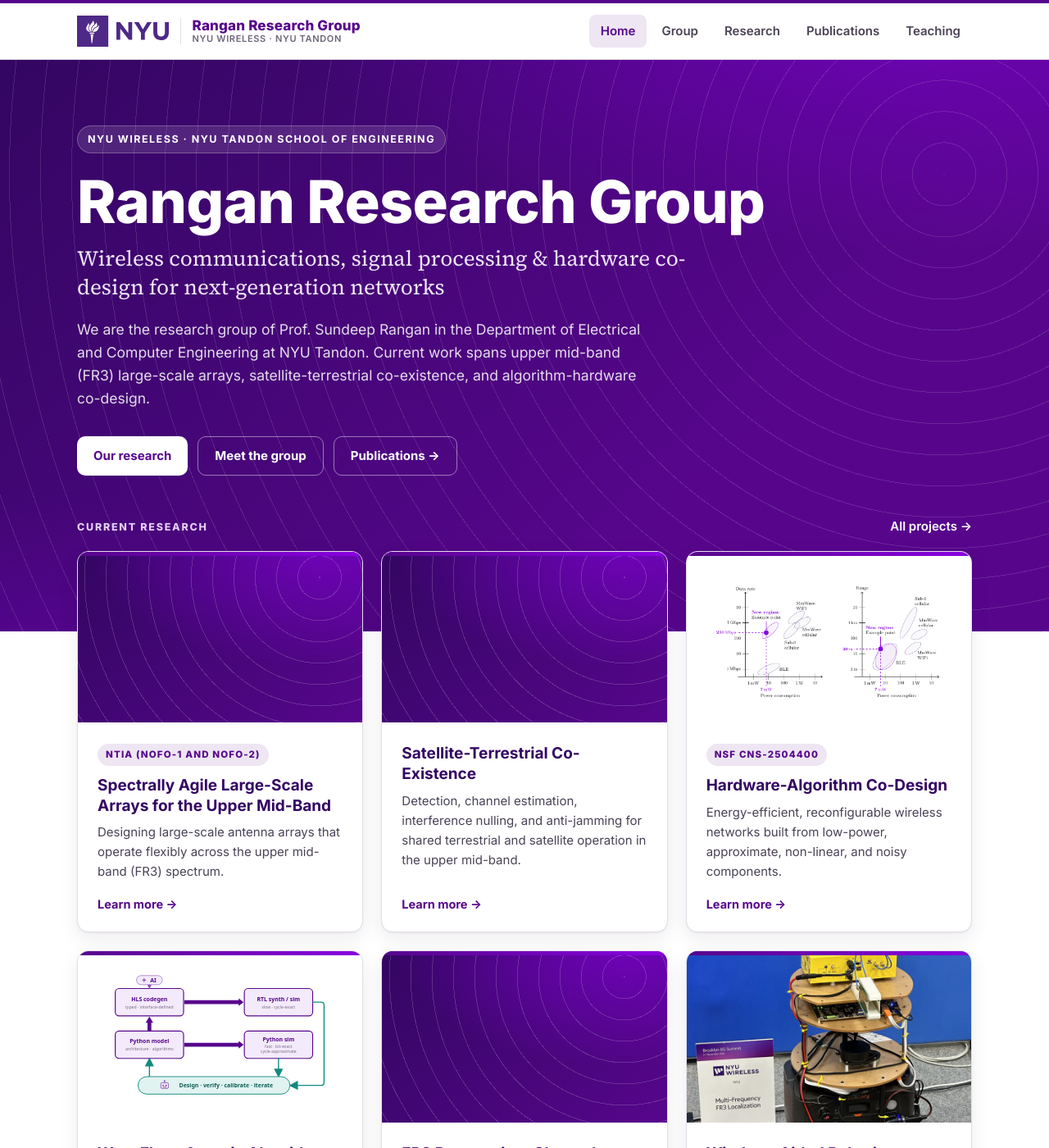
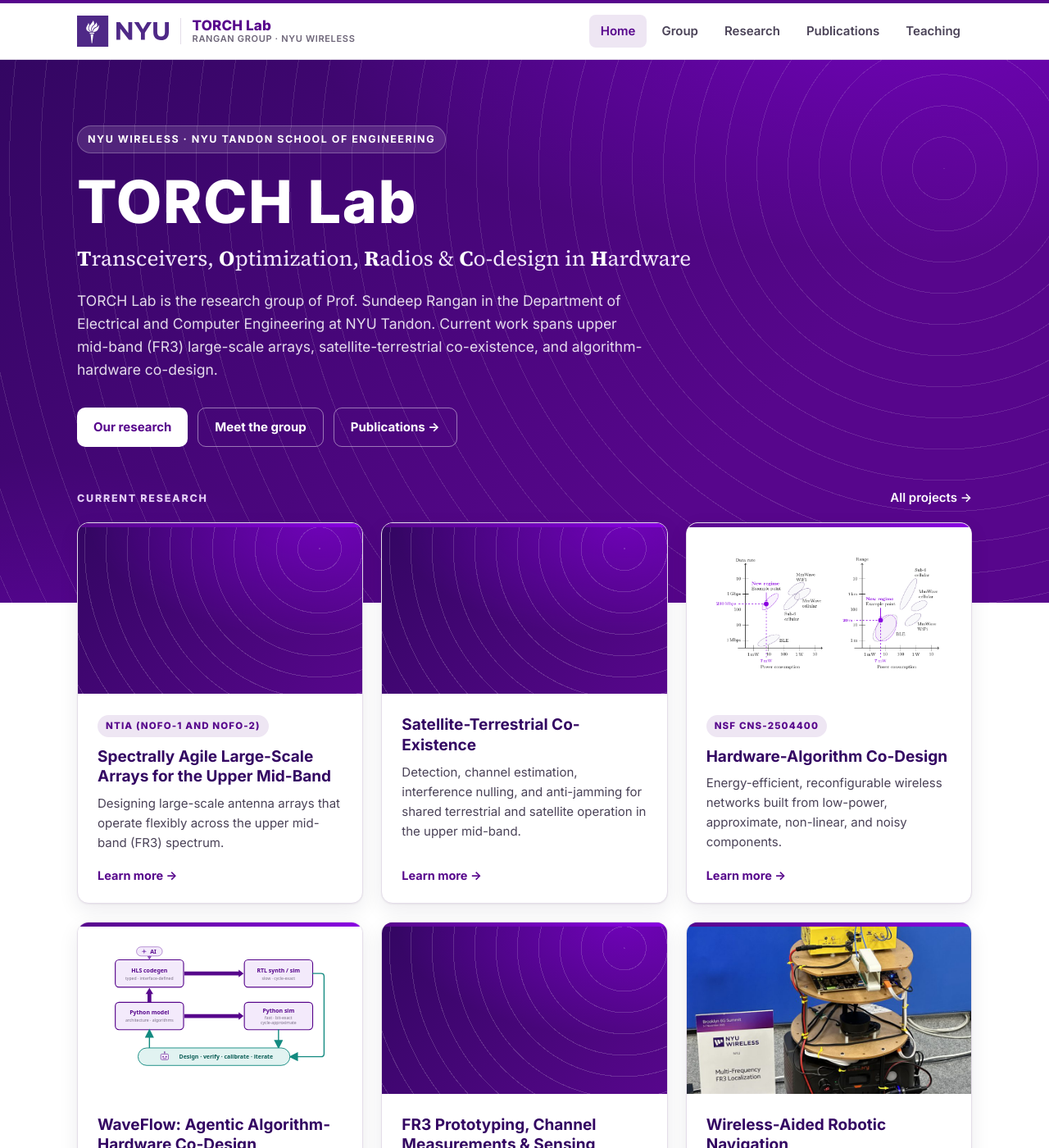
Before and after one commit to sdrangan/sdrangan.github.io, a Jekyll site: the page built from index.html, in a window 1280 px wide and 1400 px high. Shown: the whole window at 82% size. Built offline with Jekyll 4.4.1, drawn with Linux system fonts in a browser that asks for light colours; some of the changed text lies outside the part shown.

Commit message:
Rename group to TORCH Lab
Transceivers, Optimization, Radios & Co-design in Hardware.

Co-Authored-By: Claude Opus 5.5 <noreply@anthropic.com>

```diff
--- a/_config.yml
+++ b/_config.yml
@@ -1,12 +1,12 @@
 # ---------------------------------------------------------------------------
 # Site settings
 # ---------------------------------------------------------------------------
-title: "Rangan Research Group"
-subtitle: "Wireless Communications, Signal Processing & Hardware Co-Design"
-tagline: "Wireless Communications, Signal Processing & Hardware Co-Design"  # used in the home page browser-tab title
+title: "TORCH Lab"
+subtitle: "Transceivers, Optimization, Radios & Co-design in Hardware"
+tagline: "Transceivers, Optimization, Radios & Co-design in Hardware"  # used in the home page browser-tab title
 name: "Sundeep Rangan"
 description: >-
-  Research group of Prof. Sundeep Rangan at NYU Tandon / NYU WIRELESS, working on
+  TORCH Lab, the research group of Prof. Sundeep Rangan at NYU Tandon / NYU WIRELESS, working on
   next-generation wireless systems: upper mid-band (FR3) arrays, satellite-terrestrial
   co-existence, and algorithm-hardware co-design.
 url: "https://sdrangan.github.io"
@@ -16,7 +16,7 @@ repository: "sdrangan/sdrangan.github.io"
 # Branding (header, footer)
 # ---------------------------------------------------------------------------
 branding:
-  tagline: "NYU WIRELESS · NYU Tandon"
+  tagline: "Rangan Group · NYU WIRELESS"
   # NYU torch logo (files in assets/images/nyu/; "long" versions spell out
   # NEW YORK UNIVERSITY). `logo` is shown in the white header, `logo_white`
   # in the violet footer. Leave "" to hide.
--- a/assets/css/style.css
+++ b/assets/css/style.css
@@ -1,4 +1,4 @@
-/* Rangan Research Group — NYU color theme (adapted from the FALCON project site) */
+/* TORCH Lab (Rangan group) — NYU color theme (adapted from the FALCON project site) */
 :root {
   --violet: #57068c;        /* NYU Violet */
   --violet-deep: #330662;   /* Deep violet */
@@ -116,6 +116,8 @@ a:hover { color: var(--violet-ultra); }
   font-family: var(--font-display); font-size: clamp(20px, 2.4vw, 26px);
   margin: 0 0 20px; color: #f1e6fa; max-width: 760px; line-height: 1.35;
 }
+.hero .tagline b { color: #fff; font-weight: 700; }
+.hero h1 { letter-spacing: .02em; }
 .hero .lede { font-size: 17.5px; max-width: 700px; color: rgba(255, 255, 255, .86); margin: 0 0 32px; }
 
 /* ---------- Buttons ---------- */
--- a/index.html
+++ b/index.html
@@ -6,9 +6,9 @@ permalink: /
 <section class="hero">
   <div class="container">
     <span class="eyebrow">NYU WIRELESS &middot; NYU Tandon School of Engineering</span>
-    <h1>Rangan Research Group</h1>
-    <p class="tagline">Wireless communications, signal processing &amp; hardware co-design for next-generation networks</p>
-    <p class="lede">We are the research group of Prof. Sundeep Rangan in the Department of Electrical and Computer Engineering at NYU Tandon. Current work spans upper mid-band (FR3) large-scale arrays, satellite-terrestrial co-existence, and algorithm-hardware co-design.</p>
+    <h1>TORCH Lab</h1>
+    <p class="tagline"><b>T</b>ransceivers, <b>O</b>ptimization, <b>R</b>adios &amp; <b>C</b>o-design in <b>H</b>ardware</p>
+    <p class="lede">TORCH Lab is the research group of Prof. Sundeep Rangan in the Department of Electrical and Computer Engineering at NYU Tandon. Current work spans upper mid-band (FR3) large-scale arrays, satellite-terrestrial co-existence, and algorithm-hardware co-design.</p>
     <div class="btn-row">
       <a class="btn btn-primary" href="{{ '/research/' | relative_url }}">Our research</a>
       <a class="btn btn-ghost" href="{{ '/group/' | relative_url }}">Meet the group</a>
```
Also changed, not shown: _pages/group.md (+1 -1 lines), README.md.
